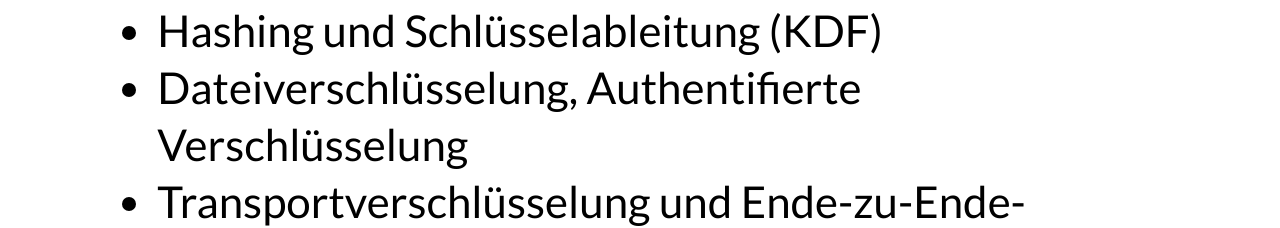
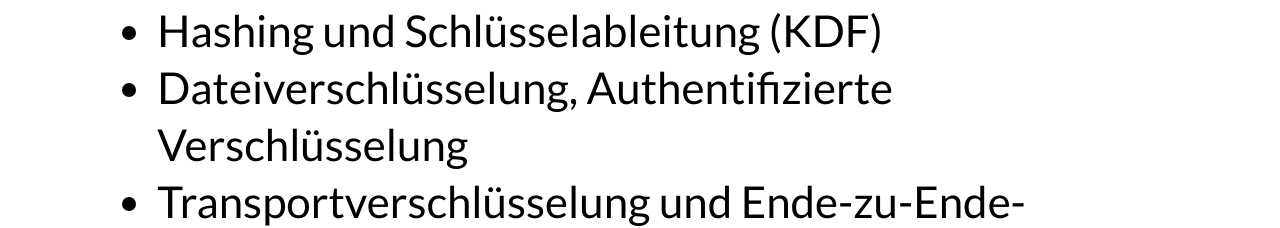
Before and after one commit to tradem/secure-coding-slides, a website: page index.html in a window 1280 px wide. Both pictures are taken after a click on the button 1251 px from the left and 734 px from the top of the page. Shown: the part 351-579 px from the top of the page. Drawn offline with Linux system fonts and the light colour scheme; a web font is replaced by a local one.

Commit message:
Fixed typo on intro page.

```diff
--- a/index.html
+++ b/index.html
@@ -39,7 +39,7 @@
 						<li>Security by Design und Secure Coding</li>
 						<li>Secure Coding : Grundlagen (C#, Rust)</l>
 						<li>Hashing und Schlüsselableitung (KDF)</li>
-						<li>Dateiverschlüsselung, Authentifierte Verschlüsselung</li>
+						<li>Dateiverschlüsselung, Authentifizierte Verschlüsselung</li>
 						<li>Transportverschlüsselung und Ende-zu-Ende-Verschlüsselung</li>
 						<li>Make it run, clean and secure?</li>
 						<li>Abschlussrunde</li>
```
